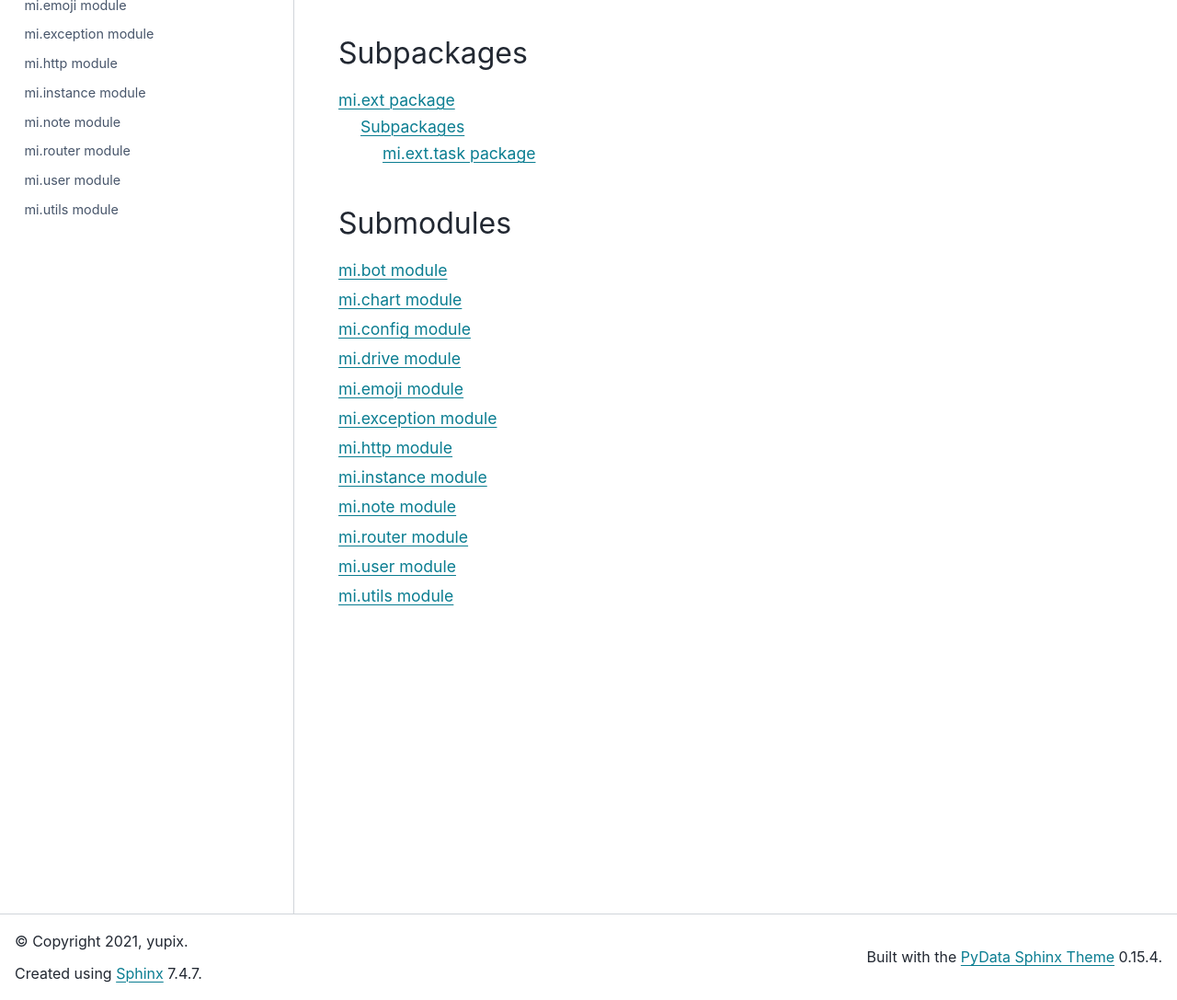
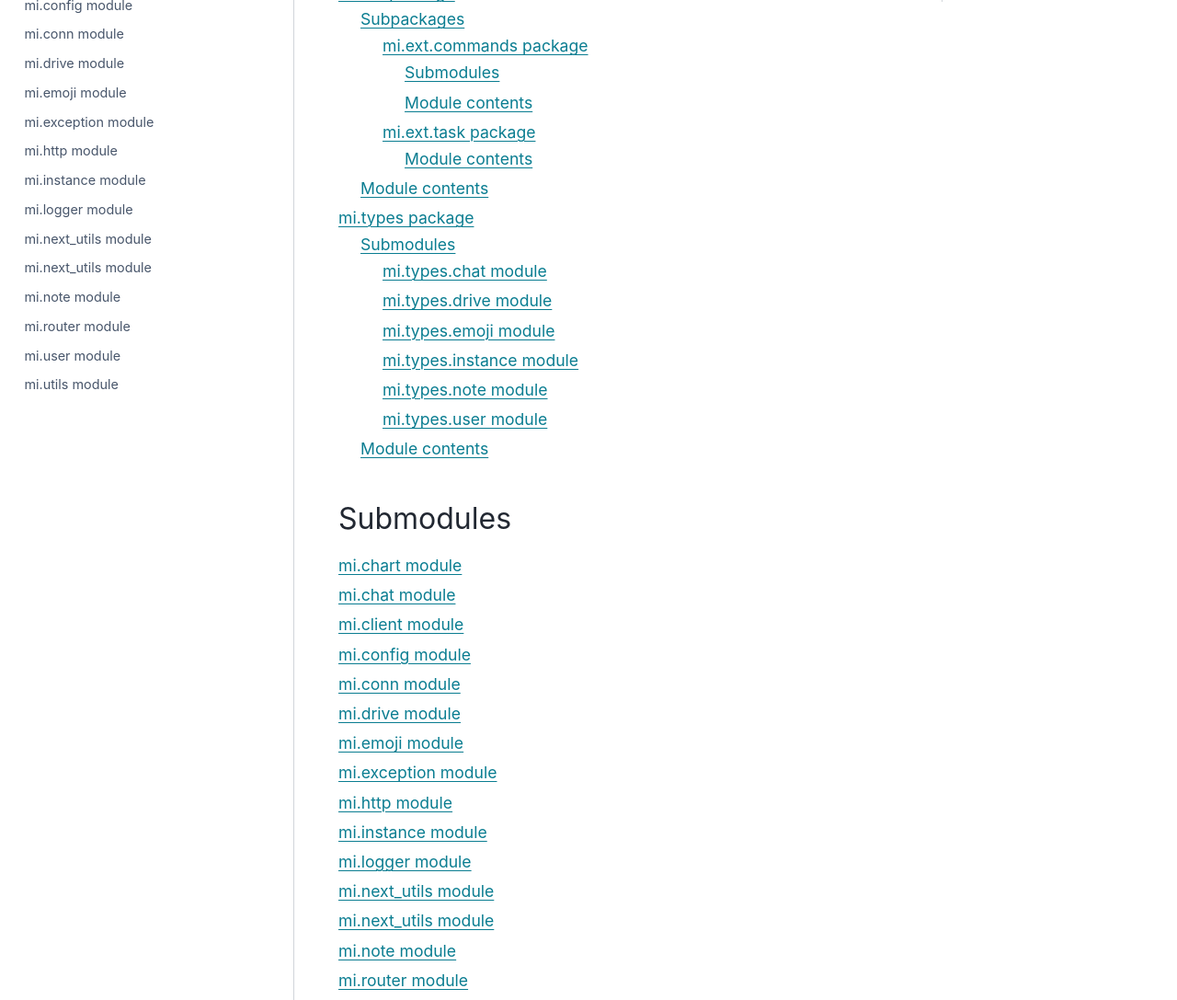
Before and after one commit to yupix/Mi.py, a Sphinx documentation site: the page built from docs/mi.rst, in a window 1280 px wide and 1400 px high, cut to the strip 313-1400 px from the top of the window. Shown: the whole strip at 92% size. Built offline with Sphinx 7.4.7 and the PyData theme 0.15.4, drawn with Linux system fonts in a browser that asks for light colours; pages that are not in the unit, such as notebooks, are missing from menus; some of the changed text lies outside the part shown.

Commit message:
docs: 古くなってきてるので更新

```diff
--- /dev/null
+++ b/docs/mi.chat.rst
@@ -0,0 +1,7 @@
+mi.chat module
+==============
+
+.. automodule:: mi.chat
+   :members:
+   :undoc-members:
+   :show-inheritance:
--- /dev/null
+++ b/docs/mi.conn.rst
@@ -0,0 +1,7 @@
+mi.conn module
+==============
+
+.. automodule:: mi.conn
+   :members:
+   :undoc-members:
+   :show-inheritance:
--- a/docs/mi.ext.rst
+++ b/docs/mi.ext.rst
@@ -12,5 +7,13 @@ Subpackages
 .. toctree::
    :maxdepth: 4
 
-   mi.ext.messages
+   mi.ext.commands
    mi.ext.task
+
+Module contents
+---------------
+
+.. automodule:: mi.ext
+   :members:
+   :undoc-members:
+   :show-inheritance:
--- a/docs/mi.ext.task.rst
+++ b/docs/mi.ext.task.rst
@@ -1,5 +1,8 @@
 mi.ext.task package
 ===================
+
+Module contents
+---------------
 
 .. automodule:: mi.ext.task
    :members:
--- /dev/null
+++ b/docs/mi.logger.rst
@@ -0,0 +1,7 @@
+mi.logger module
+================
+
+.. automodule:: mi.logger
+   :members:
+   :undoc-members:
+   :show-inheritance:
--- /dev/null
+++ b/docs/mi.next_utils.rst
@@ -0,0 +1,7 @@
+mi.next\_utils module
+=====================
+
+.. automodule:: mi.next_utils
+   :members:
+   :undoc-members:
+   :show-inheritance:
--- a/docs/mi.rst
+++ b/docs/mi.rst
@@ -13,6 +8,7 @@ Subpackages
    :maxdepth: 4
 
    mi.ext
+   mi.types
 
 Submodules
 ----------
@@ -20,15 +16,28 @@ Submodules
 .. toctree::
    :maxdepth: 4
 
-   mi.bot
    mi.chart
+   mi.chat
+   mi.client
    mi.config
+   mi.conn
    mi.drive
    mi.emoji
    mi.exception
    mi.http
    mi.instance
+   mi.logger
+   mi.next_utils
+   mi.next_utils
    mi.note
    mi.router
    mi.user
    mi.utils
+
+Module contents
+---------------
+
+.. automodule:: mi
+   :members:
+   :undoc-members:
+   :show-inheritance:
--- /dev/null
+++ b/docs/mi.types.chat.rst
@@ -0,0 +1,7 @@
+mi.types.chat module
+====================
+
+.. automodule:: mi.types.chat
+   :members:
+   :undoc-members:
+   :show-inheritance:
--- /dev/null
+++ b/docs/mi.types.drive.rst
@@ -0,0 +1,7 @@
+mi.types.drive module
+=====================
+
+.. automodule:: mi.types.drive
+   :members:
+   :undoc-members:
+   :show-inheritance:
--- /dev/null
+++ b/docs/mi.types.emoji.rst
@@ -0,0 +1,7 @@
+mi.types.emoji module
+=====================
+
+.. automodule:: mi.types.emoji
+   :members:
+   :undoc-members:
+   :show-inheritance:
--- /dev/null
+++ b/docs/mi.types.instance.rst
@@ -0,0 +1,7 @@
+mi.types.instance module
+========================
+
+.. automodule:: mi.types.instance
+   :members:
+   :undoc-members:
+   :show-inheritance:
--- /dev/null
+++ b/docs/mi.types.note.rst
@@ -0,0 +1,7 @@
+mi.types.note module
+====================
+
+.. automodule:: mi.types.note
+   :members:
+   :undoc-members:
+   :show-inheritance:
--- /dev/null
+++ b/docs/mi.types.rst
@@ -0,0 +1,23 @@
+mi.types package
+================
+
+Submodules
+----------
+
+.. toctree::
+   :maxdepth: 4
+
+   mi.types.chat
+   mi.types.drive
+   mi.types.emoji
+   mi.types.instance
+   mi.types.note
+   mi.types.user
+
+Module contents
+---------------
+
+.. automodule:: mi.types
+   :members:
+   :undoc-members:
+   :show-inheritance:
--- /dev/null
+++ b/docs/mi.types.user.rst
@@ -0,0 +1,7 @@
+mi.types.user module
+====================
+
+.. automodule:: mi.types.user
+   :members:
+   :undoc-members:
+   :show-inheritance:
```
Also changed, not shown: other parts of docs/mi.ext.rst (+0 -5 lines), other parts of docs/mi.rst (+0 -5 lines).
